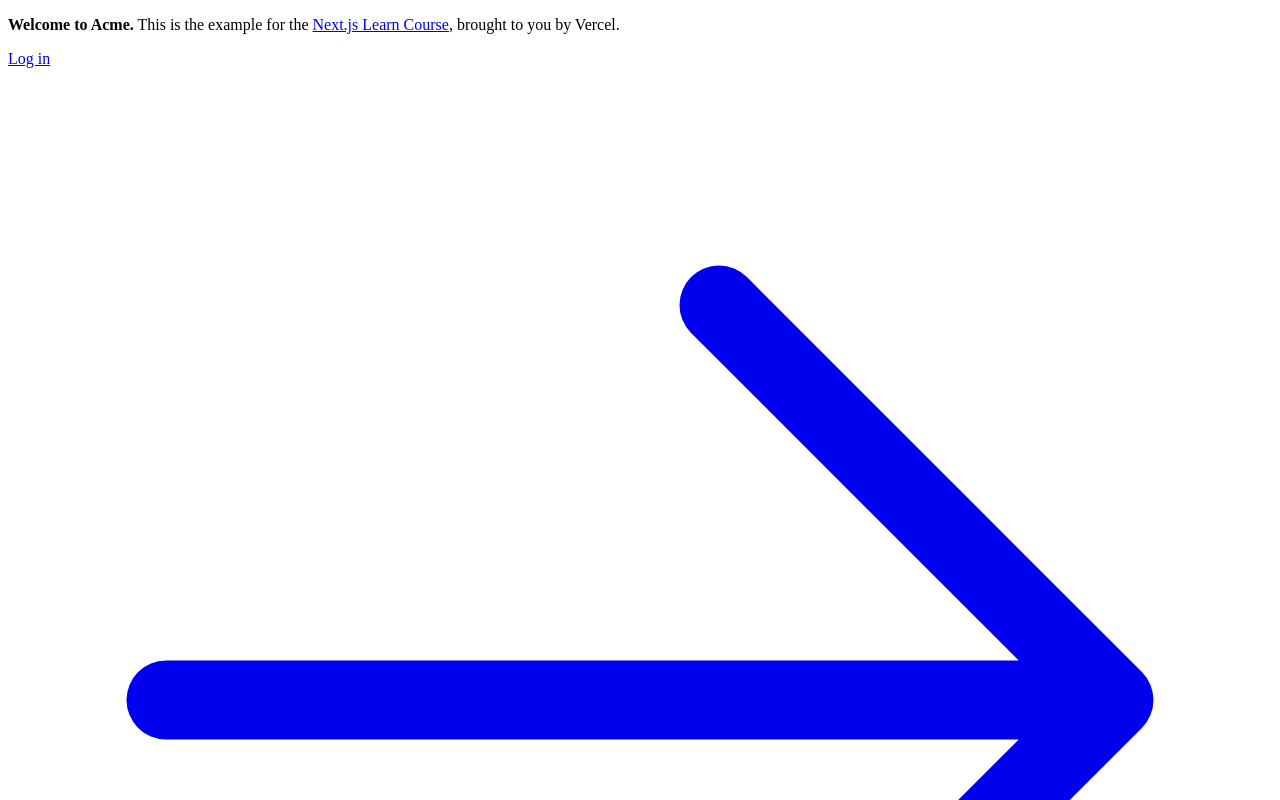
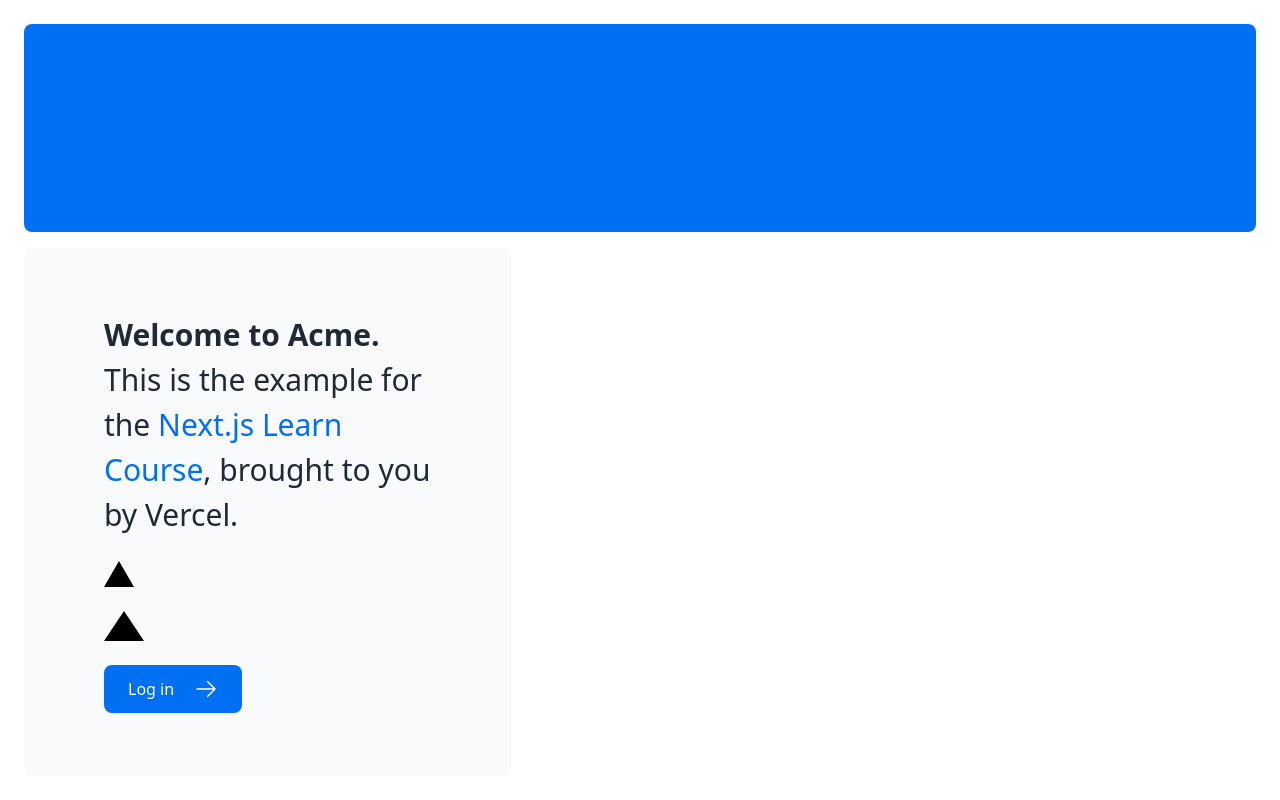
Before and after one commit to salman9802/nextjs-foundations-course, a Next.js app: page / in a window 1280 px wide. Shown: the top 800 px of the page. Built offline with nearby package versions, Linux system fonts and the light colour scheme.

Commit message:
complete: Chapter 1 & Chapter 2

```diff
--- a/app/layout.tsx
+++ b/app/layout.tsx
@@ -1,3 +1,5 @@
+import "@/app/ui/global.css"
+
 export default function RootLayout({
   children,
 }: {
--- a/app/page.tsx
+++ b/app/page.tsx
@@ -1,6 +1,8 @@
 import AcmeLogo from '@/app/ui/acme-logo';
 import { ArrowRightIcon } from '@heroicons/react/24/outline';
 import Link from 'next/link';
+
+import styles from "@/app/ui/home.module.css";
 
 export default function Page() {
   return (
@@ -17,6 +19,12 @@
             </a>
             , brought to you by Vercel.
           </p>
+          {/* ========================= Vercel Icon ========================= */}
+          <div
+            className="relative w-0 h-0 border-l-[15px] border-r-[15px] border-b-[26px] border-l-transparent border-r-transparent border-b-black"
+          />
+          <div className={styles.shape} />
+
           <Link
             href="/login"
             className="flex items-center gap-5 self-start rounded-lg bg-blue-500 px-6 py-3 text-sm font-medium text-white transition-colors hover:bg-blue-400 md:text-base"
--- /dev/null
+++ b/app/ui/home.module.css
@@ -0,0 +1,7 @@
+.shape {
+  width: 0;
+  height: 0;
+  border-bottom: 30px solid black;
+  border-left: 20px solid transparent;
+  border-right: 20px solid transparent;
+}
```
